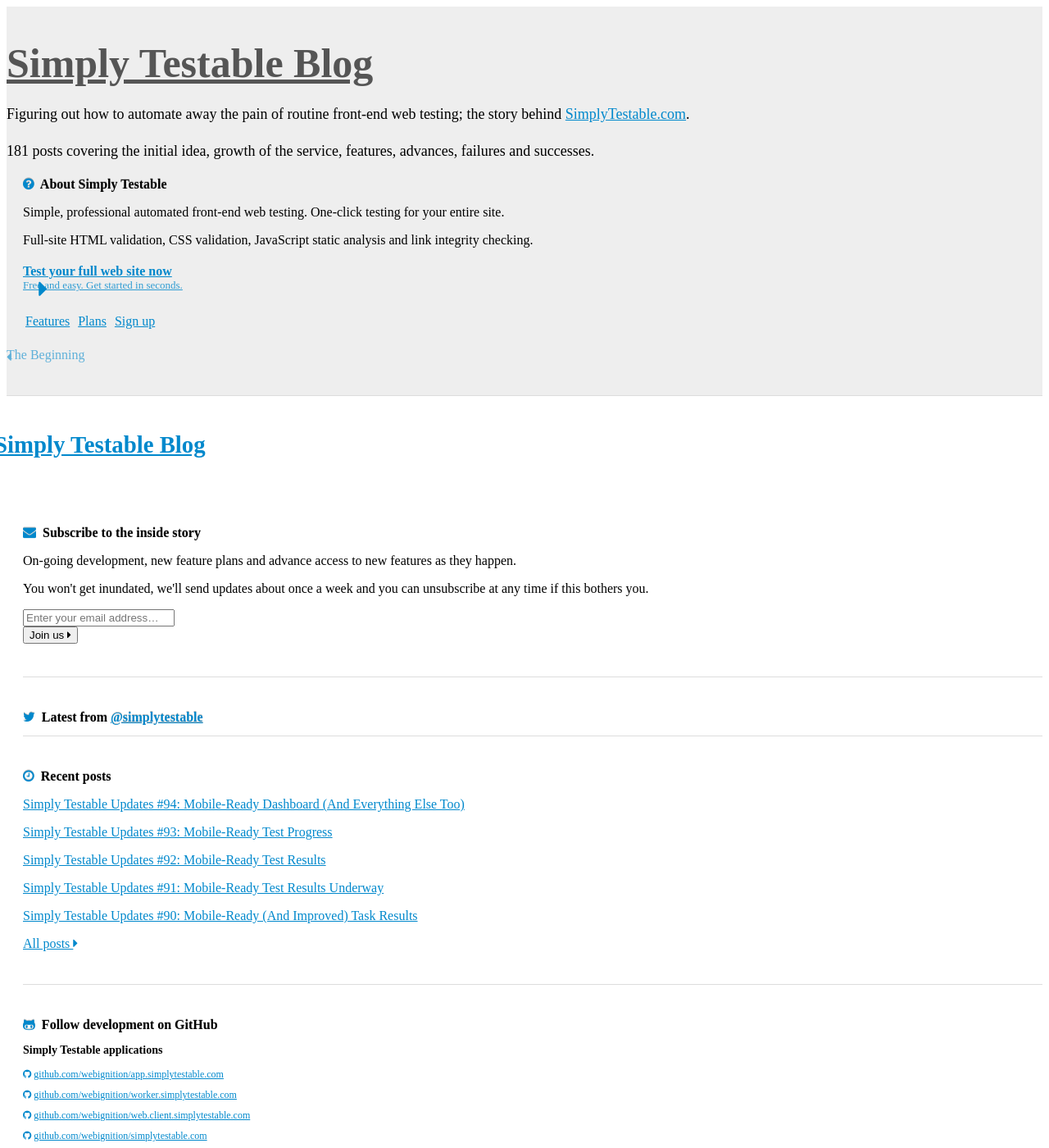
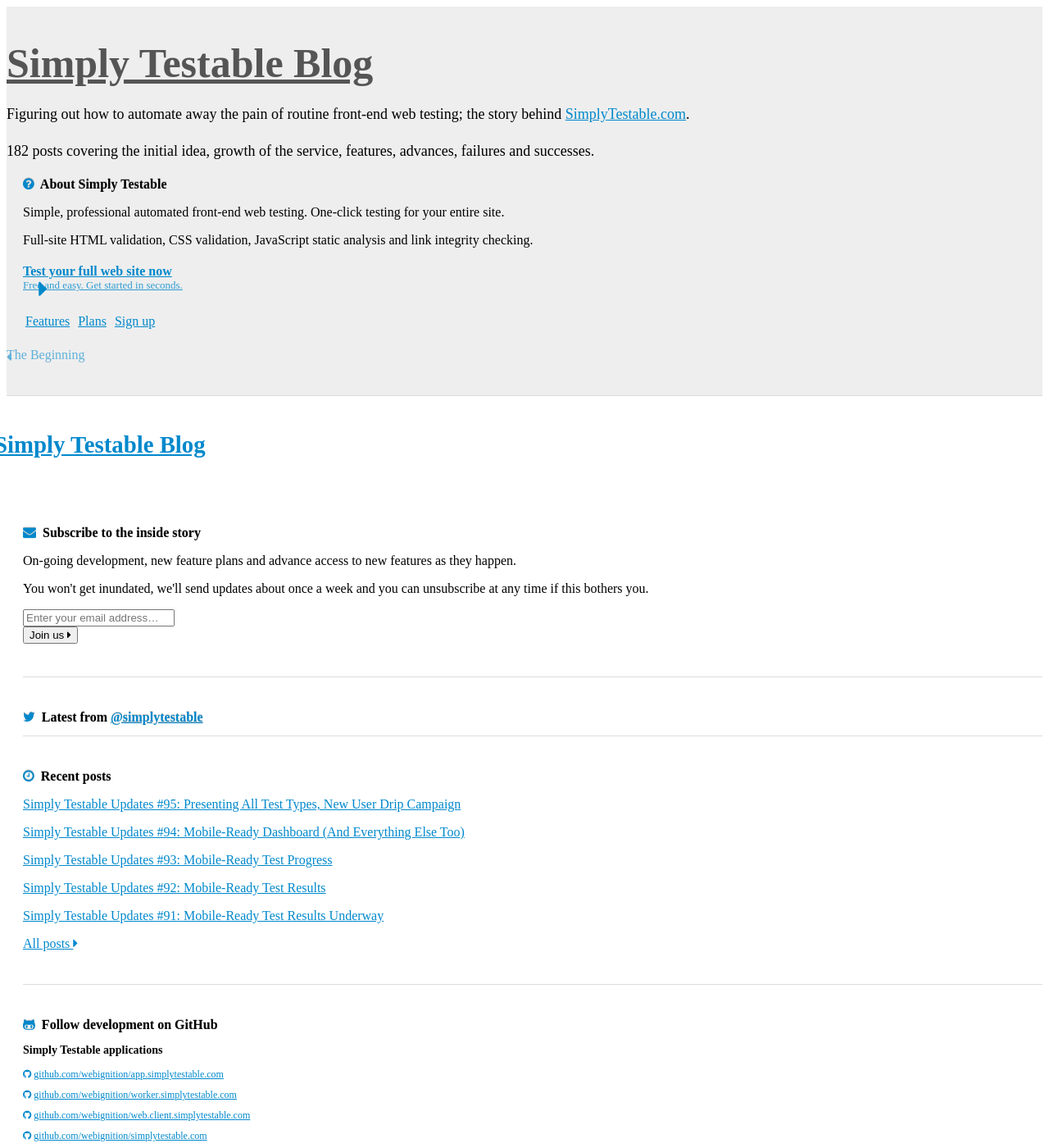
Before and after one commit to webignition/blog.simplytestable.com, a Jekyll site: the page built from index.html, in a window 1280 px wide and 1400 px high. Shown: the whole window at 82% size. Built offline with Jekyll 4.4.1, drawn with Linux system fonts in a browser that asks for light colours; nearby versions of some CDN libraries; comment, search, counter and statistics services are not loaded; a style sheet for code colours, icons or effects is not loaded.

Commit message:
95th newsletter notification

```diff
--- /dev/null
+++ b/_posts/2014/2014-06-25-simply-testable-updates-95.html
@@ -0,0 +1,15 @@
+---
+layout: newsletter
+title: "Simply Testable Updates #95: Presenting All Test Types, New User Drip Campaign"
+author:
+    name: Jon Cram
+    url: http://webignition.net
+continue_reading: false
+newsletter:
+    issue_number: 95th
+    url: http://us5.campaign-archive1.com/?u=ac75e33d993d2b502e333ddd0&amp;id=b5e4aa5d05
+    highlights:
+      - <a href="http://us5.campaign-archive1.com/?u=ac75e33d993d2b502e333ddd0&amp;id=b5e4aa5d05#mobile-ready-dashboard">Presenting All Test Types</a>
+      - <a href="http://us5.campaign-archive1.com/?u=ac75e33d993d2b502e333ddd0&amp;id=b5e4aa5d05#mobile-ready-everything-else">New User Drip Campaign</a>
+    closing_sentence: Expect the next newsletter in a week from now on 2 July 2014
+---
--- a/archive/index.html
+++ b/archive/index.html
@@ -6,6 +6,28 @@ is_archive: true
 <ol class="archive">
 
 
+    <li value="182">
+        <h2><a href="/simply-testable-updates-95/">Simply Testable Updates #95: Presenting All Test Types, New User Drip Campaign </a></h2>
+        <p class="post-date">June 25, 2014</p>
+
+
+
+
+
+
+
+
+
+    <p>
+        Our <a href="http://us5.campaign-archive1.com/?u=ac75e33d993d2b502e333ddd0&amp;id=b5e4aa5d05">95th updates newsletter</a> went out today.
+    </p>
+
+
+
+
+    </li>
+
+
     <li value="181">
         <h2><a href="/simply-testable-updates-94/">Simply Testable Updates #94: Mobile-Ready Dashboard (And Everything Else Too) </a></h2>
         <p class="post-date">June 18, 2014</p>
```
Also changed, not shown: sitemap.xml (+7 -3 lines).
